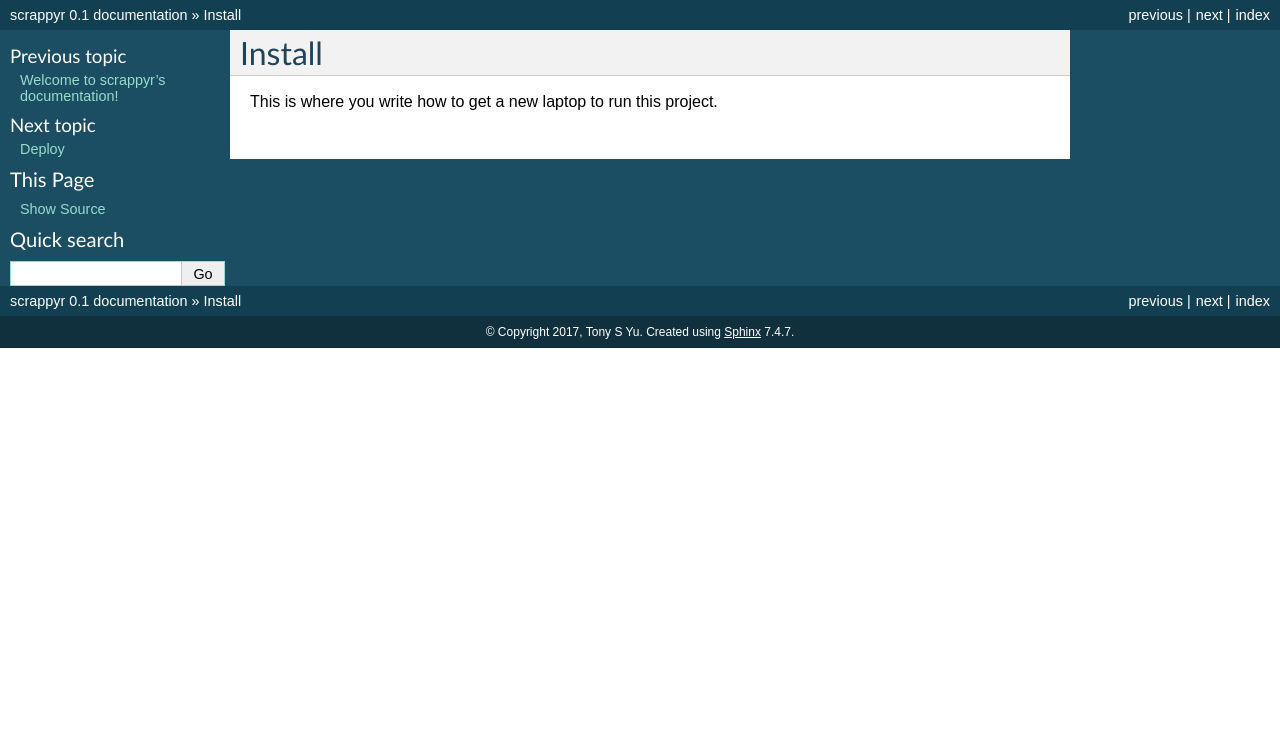
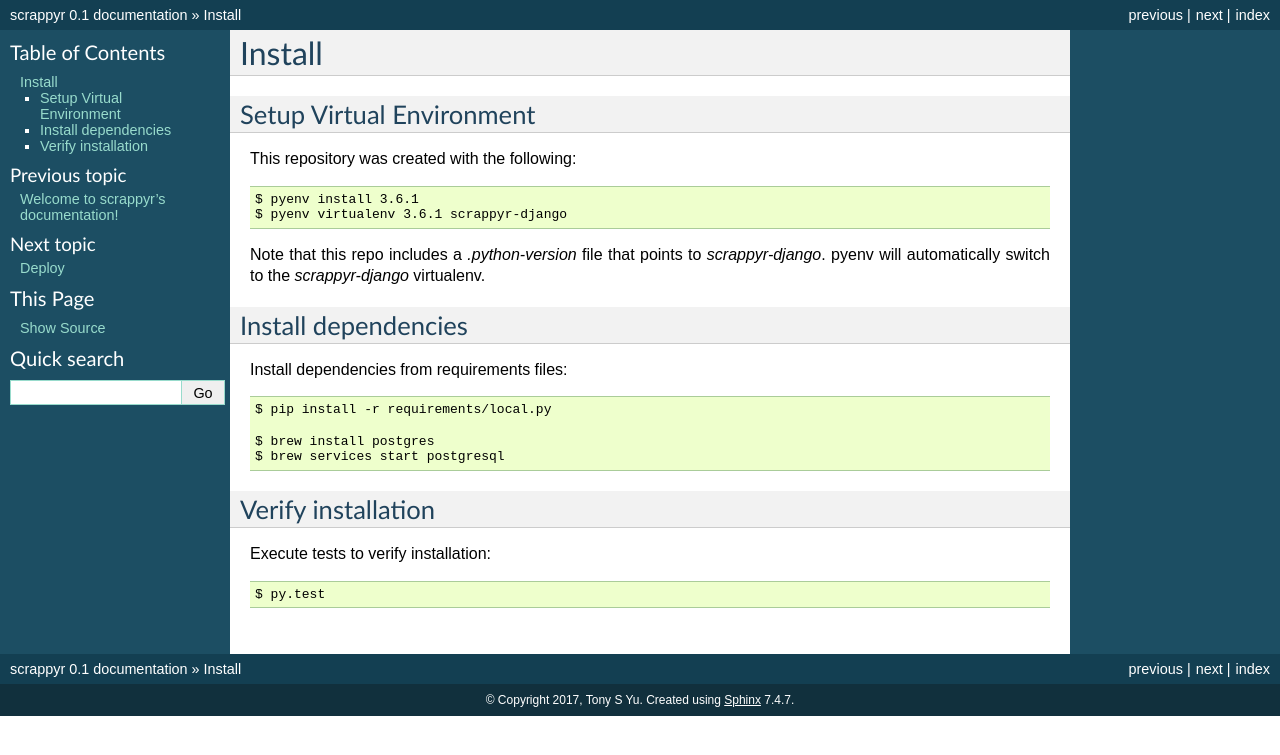
Before and after one commit to tonysyu/scrappyr-app, a Sphinx documentation site: the page built from docs/install.rst, in a window 1280 px wide. Shown: the top 755 px of the page. Built offline with Sphinx 7.4.7, drawn with Linux system fonts in a browser that asks for light colours; pages that are not in the unit, such as notebooks, are missing from menus.

Commit message:
Move installation instructions to doc page

```diff
--- a/docs/install.rst
+++ b/docs/install.rst
@@ -1,4 +1,31 @@
 Install
-=========
+=======
 
-This is where you write how to get a new laptop to run this project.
+Setup Virtual Environment
+.........................
+
+This repository was created with the following::
+
+   $ pyenv install 3.6.1
+   $ pyenv virtualenv 3.6.1 scrappyr-django
+
+Note that this repo includes a `.python-version` file that points to `scrappyr-django`. pyenv
+will automatically switch to the `scrappyr-django` virtualenv.
+
+Install dependencies
+....................
+
+Install dependencies from requirements files::
+
+   $ pip install -r requirements/local.py
+
+   $ brew install postgres
+   $ brew services start postgresql
+
+
+Verify installation
+...................
+
+Execute tests to verify installation::
+
+   $ py.test
```
Also changed, not shown: README.rst (+2 -31 lines).
